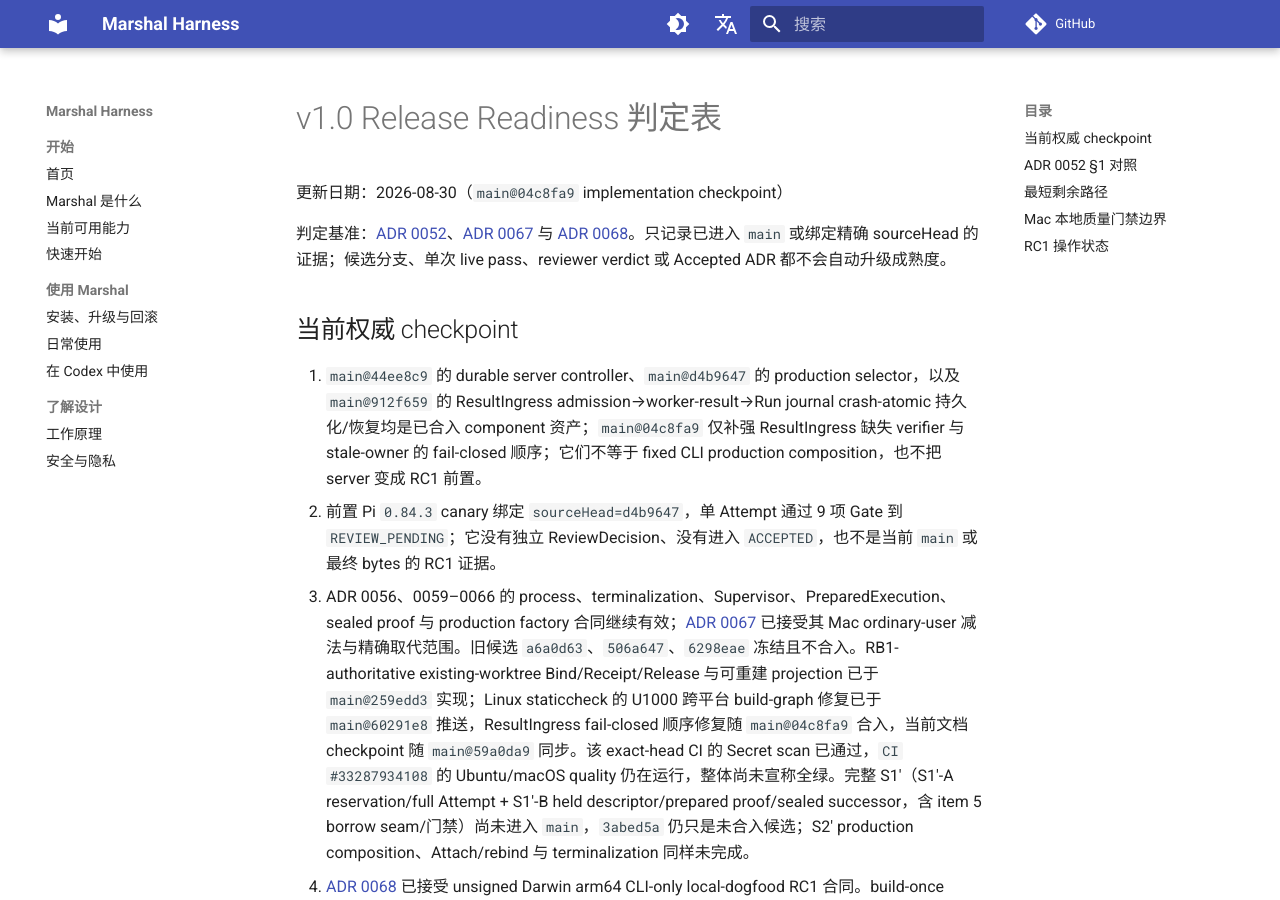
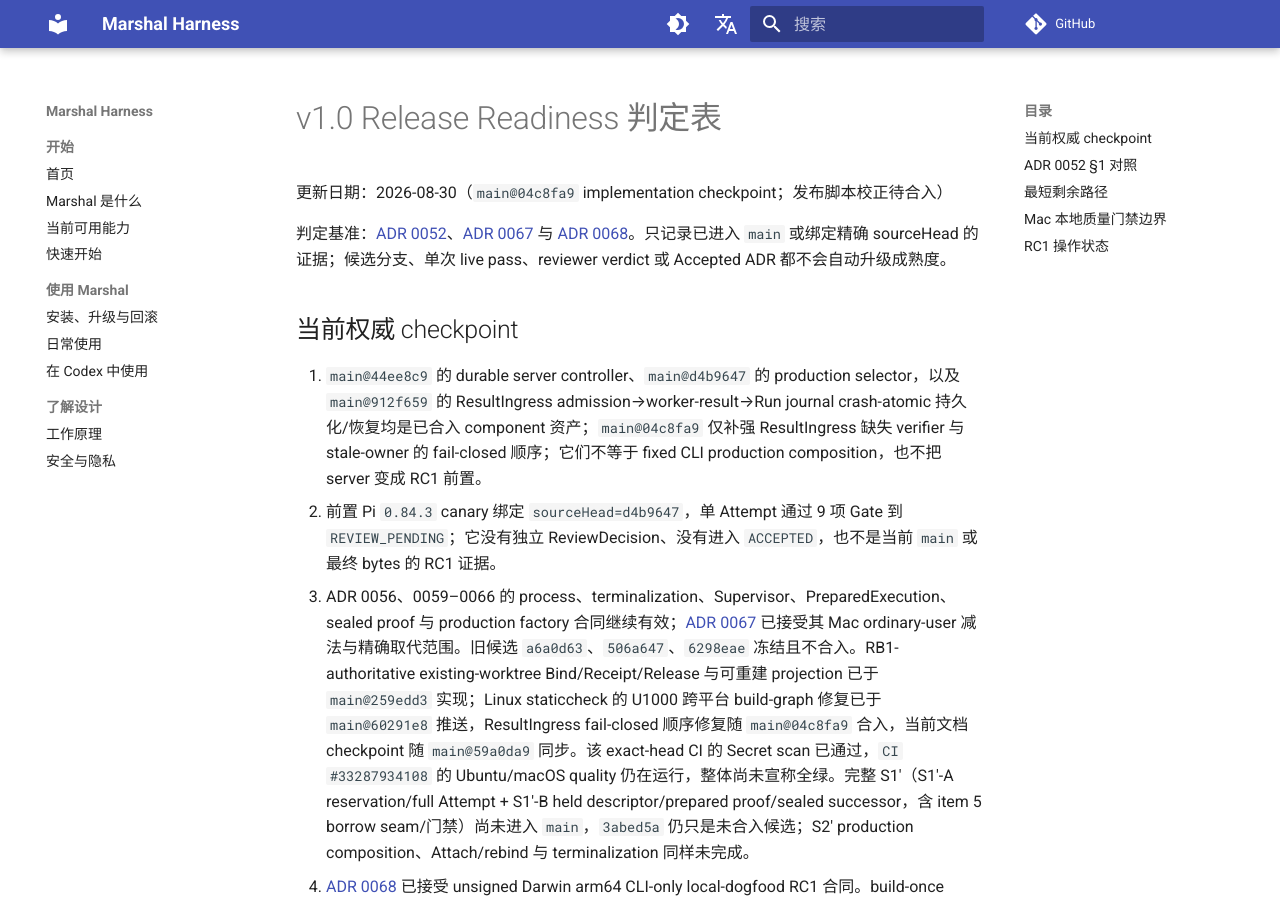
Before and after one commit to chiga0/marshal-harness, an MkDocs documentation site: the page built from docs/v1-release-readiness.md, in a window 1280 px wide and 900 px high. Built offline with MkDocs 1.6.1 and Material for MkDocs 9.7.7, drawn with Linux system fonts in a browser that asks for light colours; comment, search, counter and statistics services are not loaded.

```diff
--- a/docs/v1-release-readiness.md
+++ b/docs/v1-release-readiness.md
@@ -1,6 +1,6 @@
 # v1.0 Release Readiness 判定表
 
-更新日期：2026-08-30（`main@04c8fa9` implementation checkpoint）
+更新日期：2026-08-30（`main@04c8fa9` implementation checkpoint；发布脚本校正待合入）
 
 判定基准：[ADR 0052](adr/0052-v1-release-scope-and-production-reachability.md)、[ADR 0067](adr/0067-darwin-ordinary-user-launch-and-attach-recovery.md) 与 [ADR 0068](adr/0068-mac-first-cli-only-lifecycle-preview-rc1.md)。只记录已进入 `main` 或绑定精确 sourceHead 的证据；候选分支、单次 live pass、reviewer verdict 或 Accepted ADR 都不会自动升级成熟度。
 
```
Also changed, not shown: 2 other files.
